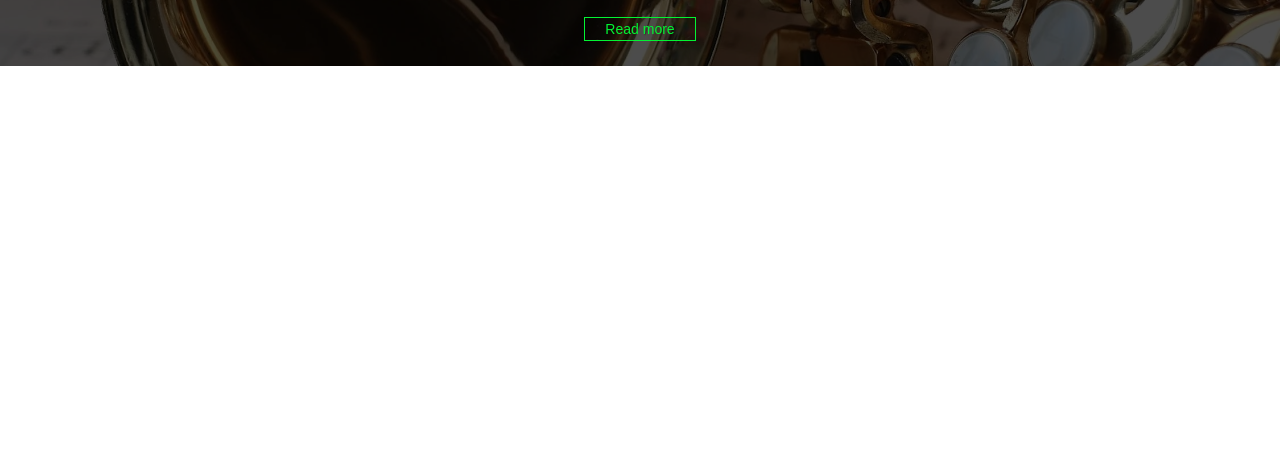
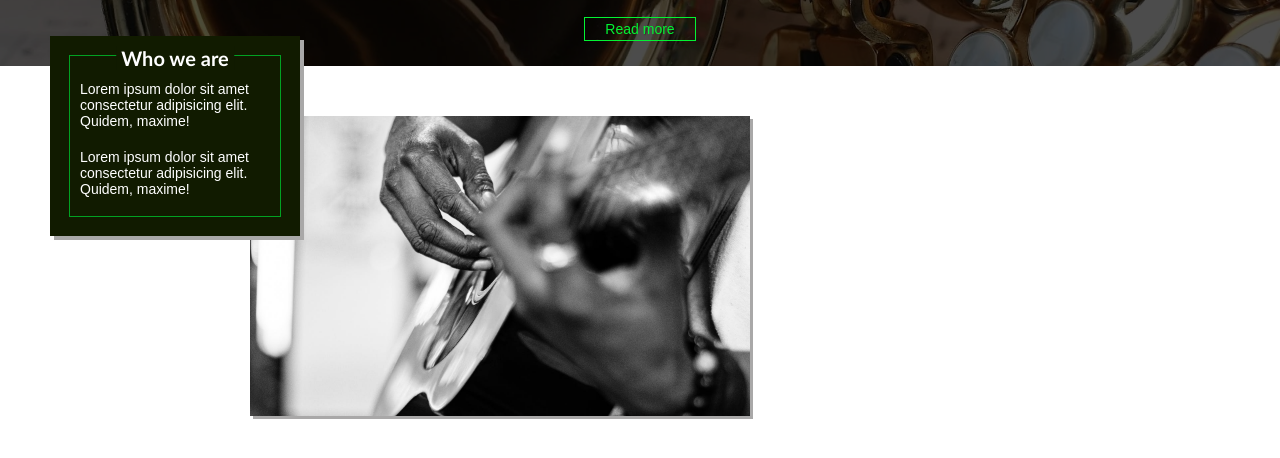
Before and after one commit to rajdeepdebnath/all-css-projects, a plain HTML site: page website-1/index.html in a window 1280 px wide. Shown: the part 158-616 px from the top of the page. Drawn offline with Linux system fonts and the light colour scheme; a web font is replaced by a local one.

Commit message:
website 1 object fit & box-shadow

```diff
--- a/website-1/index.html
+++ b/website-1/index.html
@@ -24,5 +24,19 @@
         >Read more</a
       >
     </header>
+    <section class="who-we-are">
+      <div class="details">
+        <h2>Who we are</h2>
+        <p>
+          Lorem ipsum dolor sit amet consectetur adipisicing elit. Quidem,
+          maxime!
+        </p>
+        <p>
+          Lorem ipsum dolor sit amet consectetur adipisicing elit. Quidem,
+          maxime!
+        </p>
+      </div>
+      <img src="img/image2.jpeg" alt="Palying guitar" />
+    </section>
   </body>
 </html>
--- a/website-1/style.css
+++ b/website-1/style.css
@@ -2,16 +2,21 @@
 
 :root{
     --primary-color:rgb(3, 243, 51);
-    --primary-text-color:rgb(34, 91, 45);
+    --primary-text-color:rgb(3, 243, 51);
+    --primary-bg-color: rgb(17, 27, 0);
+
+    --secondary-color:rgb(2, 161, 34);
+    --secondary-text-color:rgb(34, 91, 45);
 }
 
 *{
     border:0px solid red;
+    box-sizing: border-box;
+    margin:0;
+    padding:0;
 }
 
 body{
-    box-sizing: border-box;
-    margin: 0;
 }
 
 img{
@@ -82,16 +87,62 @@ header a{
     border:1px solid var(--primary-color);
     padding: 3px 20px;
     text-decoration: none;
-    color:var(--primary-color);
+    color:var(--primary-text-color);
     font-family: Arial, Helvetica, sans-serif;
     font-size: 14px;
     margin: 20px 0;
 }
 
 header a:hover{
-    color: var(--primary-text-color);
-    border-color: var(--primary-text-color);
+    color: var(--secondary-text-color);
+    border-color: var(--secondary-color);
     background-color: var(--primary-color);
+}
+
+.who-we-are{
+    position: relative;
+    display: flex;
+}
+
+.who-we-are .details{
+    display: block;
+    height:200px;
+    width:250px;
+    background-color: var(--primary-bg-color);
+    outline:1px solid var(--secondary-color);
+    color:white;
+    outline-offset: -20px;
+    padding:25px;
+    font-family: Arial, Helvetica, sans-serif;
+    position:relative;
+    top:-30px;
+    left:50px;
+    box-shadow: 4px 4px rgb(169, 168, 168);
+}
+
+.who-we-are .details h2{
+    position: absolute;
+    top:10px;
+    left:50%;
+    transform: translate(-50%);
+    background-color:  var(--primary-bg-color);
+    width: fit-content;
+    padding:0 5px;
+    font-family: 'Gill Sans', 'Gill Sans MT', Calibri, 'Trebuchet MS', sans-serif;
+    font-size: 20px;
+}
+
+.who-we-are .details p{
+    margin:20px 5px;
+    font-size: 14px;
+}
+
+.who-we-are img{
+    width:500px;
+    height: 300px;
+    margin-top: 50px;
+    box-shadow: 3px 3px rgb(169, 168, 168);
+    object-fit: cover;
 }
 
 @media (min-width: 800px) {
@@ -103,3 +154,27 @@ header a:hover{
         margin: 10px 0 50px 0;
     }
 }
+
+@media (max-width: 360px) {
+
+    header .tagline{
+        width:90%;
+        font-size: 24px;
+    }
+
+    header a{
+        font-size: 10px;
+    }
+
+    .who-we-are img{
+        display: none;
+    }
+
+    .who-we-are .details{
+        font-size: 12px;
+        top:0;
+        left:0;
+        width:100vw;
+        box-shadow: none;
+    }
+}
```
Also changed, not shown: box-shadow/index.html (added), website-1/img/image2.jpeg (added).
